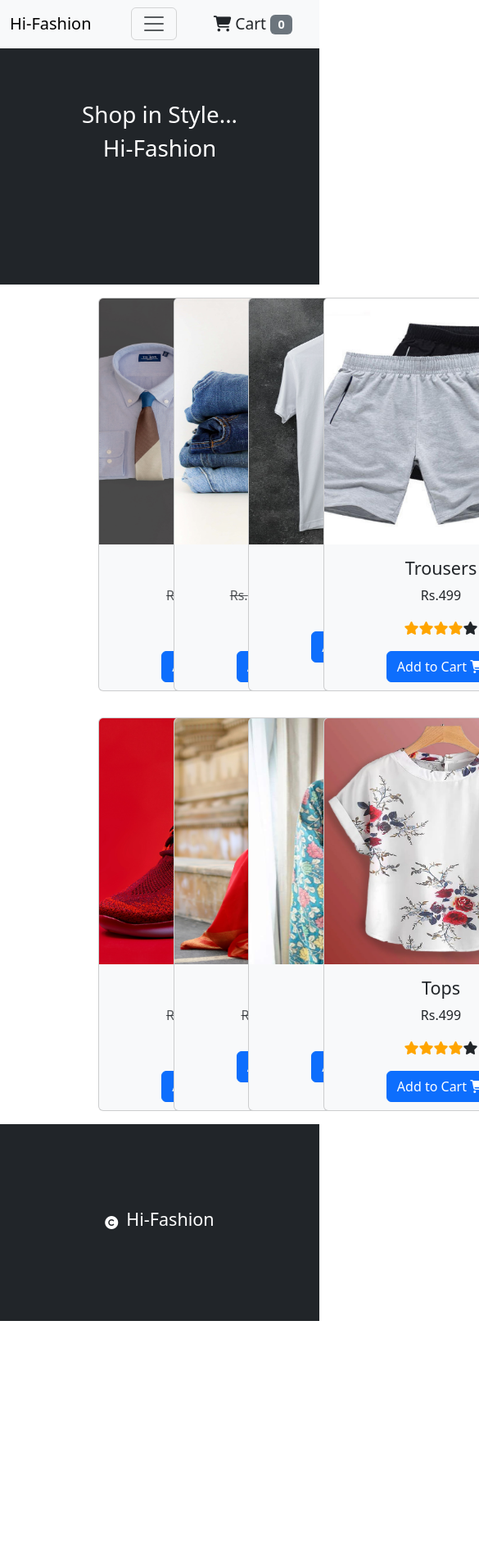
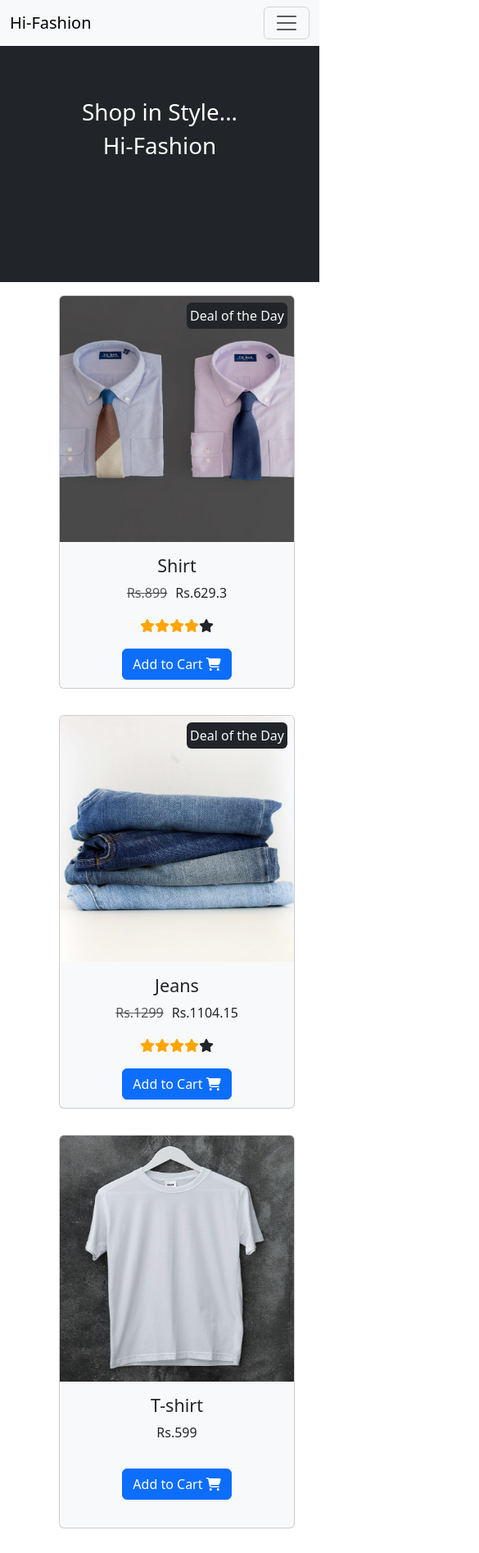
Before and after one commit to Kamaleshwaran07/E-commerce-Website, a React (Vite) app: page / in a window 390 px wide. Shown: the top 1894 px of the page at 82% size, 585 px wide, since content can reach past the window. Before the commit the page ends 1611 px from the top, so only its background shows below. Built offline with nearby package versions, Linux system fonts and the light colour scheme.

Commit message:
Updated the responsiveness

```diff
--- a/src/Components/ConditionalRendering.jsx
+++ b/src/Components/ConditionalRendering.jsx
@@ -6,7 +6,7 @@ const ConditionalRendering = ({ product, cartValue, setCartValue }) => {
       {product.map((item) => {
         return (
           <>
-            <div className="col-3">
+            <div className="col-xxl-3 col-lg-4 col-md-6">
               <Card
                 item={item}
                 cartValue={cartValue}
--- a/src/Components/Footer.jsx
+++ b/src/Components/Footer.jsx
@@ -2,8 +2,8 @@ import React from "react";
 
 const Footer = () => {
   return (
-    <div>
-      <div className="footer">
+    <div className="container-fluid" id="footer">
+      <div className="footer" id="footerContent">
         <i class="fa-solid fa-copyright"></i>
         <h4 style={{ marginLeft: "10px" }}>Hi-Fashion</h4>
       </div>
--- a/src/Components/Header.jsx
+++ b/src/Components/Header.jsx
@@ -2,8 +2,8 @@ import React from "react";
 import "../index.css";
 const Header = () => {
   return (
-    <div>
-      <div class="container-fluid" id="header">
+    <div class="container-fluid header">
+      <div id="header">
         <h1>Shop in Style...</h1>
 
         <h1>Hi-Fashion</h1>
--- a/src/Components/Navbar.jsx
+++ b/src/Components/Navbar.jsx
@@ -3,13 +3,14 @@ import React from "react";
 const Navbar = ({ cartValue, setCartValue }) => {
   return (
     <div className="sticky-top">
-      <nav class="navbar  navbar-expand-lg bg-body-tertiary">
+      <nav class="navbar navbar-expand-lg bg-body-tertiary">
         <div class="container-fluid">
           <a class="navbar-brand" href="#">
             Hi-Fashion
           </a>
+
           <button
-            class="navbar-toggler"
+            class="navbar-toggler "
             type="button"
             data-bs-toggle="collapse"
             data-bs-target="#navbarNavDropdown"
@@ -20,7 +21,7 @@ const Navbar = ({ cartValue, setCartValue }) => {
             <span class="navbar-toggler-icon"></span>
           </button>
           <div class="collapse navbar-collapse" id="navbarNavDropdown">
-            <ul class="navbar-nav">
+            <ul class="navbar-nav me-auto mb-2 mb-lg-0 ms-lg-4">
               <li class="nav-item">
                 <a class="nav-link active" aria-current="page" href="#">
                   Home
@@ -37,15 +38,13 @@ const Navbar = ({ cartValue, setCartValue }) => {
                 </a>
               </li>
             </ul>
+            <div class="d-flex">
+              <button type="button" id="button" class="btn">
+                <i class="fa-solid fa-cart-shopping"></i> Cart{" "}
+                <span class="badge text-bg-secondary">{cartValue}</span>
+              </button>
+            </div>
           </div>
-          <button
-            type="button"
-            id="button"
-            class="btn  justify-content-end me-2"
-          >
-            <i class="fa-solid fa-cart-shopping"></i> Cart{" "}
-            <span class="badge text-bg-secondary">{cartValue}</span>
-          </button>
         </div>
       </nav>
     </div>
--- a/src/index.css
+++ b/src/index.css
@@ -1,5 +1,8 @@
+.header {
+  background-color: #212529;
+}
+
 #header {
-  background-color: #212529;
   color: white;
   text-align: center;
   justify-content: center;
@@ -10,6 +13,7 @@
 #displayDiscount {
   display: none;
 }
+
 #image {
   position: relative;
 }
@@ -31,21 +35,42 @@
 .container {
   margin-left: 5em;
 }
+@media screen and (max-width: 1025px) {
+  .container {
+    margin-left: 2em;
+  }
+}
+@media screen and (max-width: 426px) {
+  .container {
+    margin-left: 2em;
+  }
+}
+@media screen and (max-width: 376px) {
+  .container {
+    margin-left: 1em;
+  }
+  .card {
+    width: 15em;
+  }
+}
 #button {
   font-size: 1.2em;
 }
 .fa-ul {
   margin-left: 0;
 }
-.footer {
+#footer {
+  background-color: #212529;
+  height: 15em;
+  color: white;
+  display: flex;
+  justify-content: center;
+  align-items: center;
+}
+#footerContent {
   display: flex;
   align-items: center;
-  justify-content: center;
-  height: 15em;
-  color: white;
-  background-color: #212529;
 }
-
 body {
   --sb-track-color: #d8d8d8;
   --sb-thumb-color: #212529;
@@ -53,7 +78,7 @@ body {
 }
 
 body::-webkit-scrollbar {
-  width: var(--sb-size)
+  width: var(--sb-size);
 }
 
 body::-webkit-scrollbar-track {
@@ -64,12 +89,10 @@ body::-webkit-scrollbar-track {
 body::-webkit-scrollbar-thumb {
   background: var(--sb-thumb-color);
   border-radius: 10px;
-
 }
 
 @supports not selector(::-webkit-scrollbar) {
   body {
-    scrollbar-color: var(--sb-thumb-color)
-                     var(--sb-track-color);
+    scrollbar-color: var(--sb-thumb-color) var(--sb-track-color);
   }
 }
```
